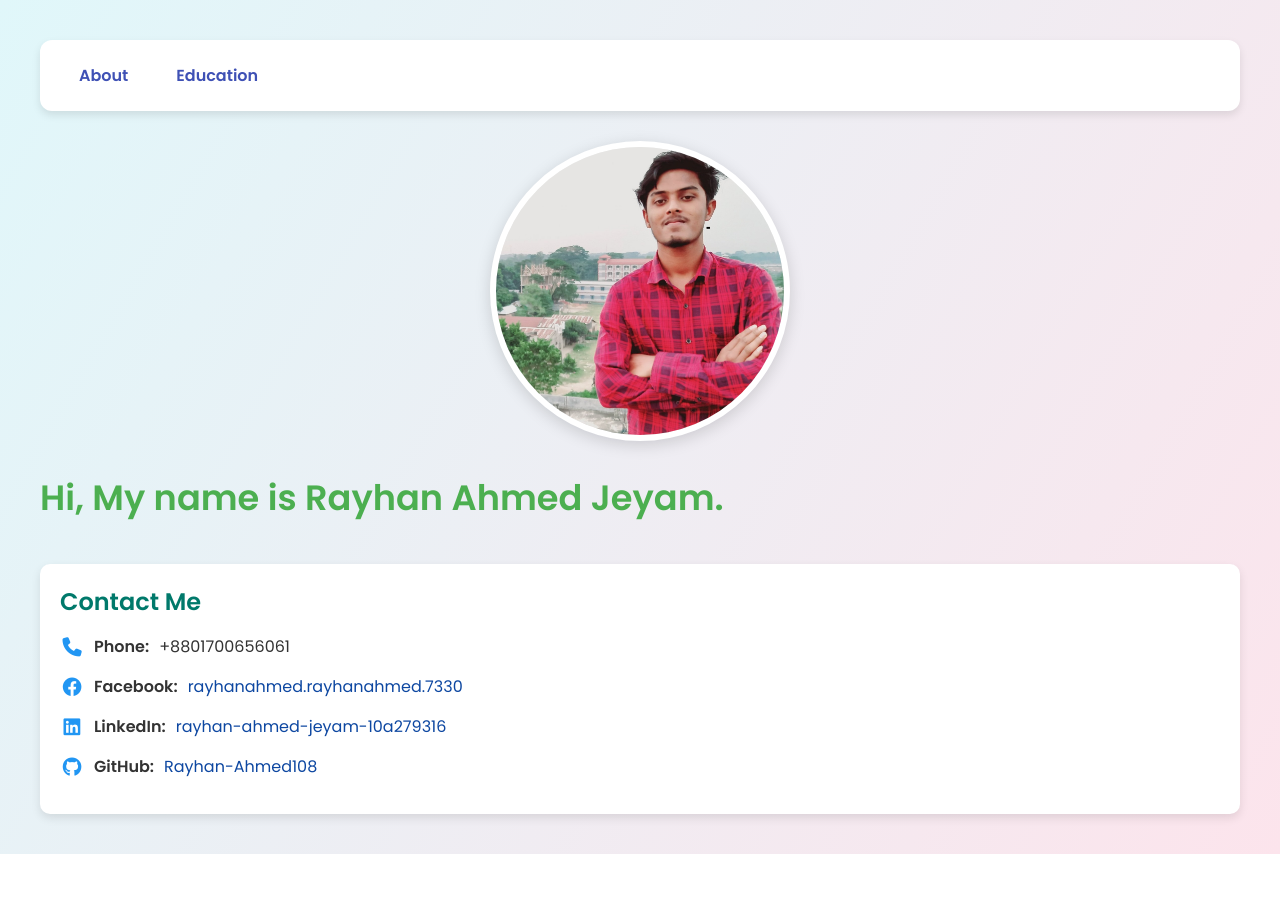
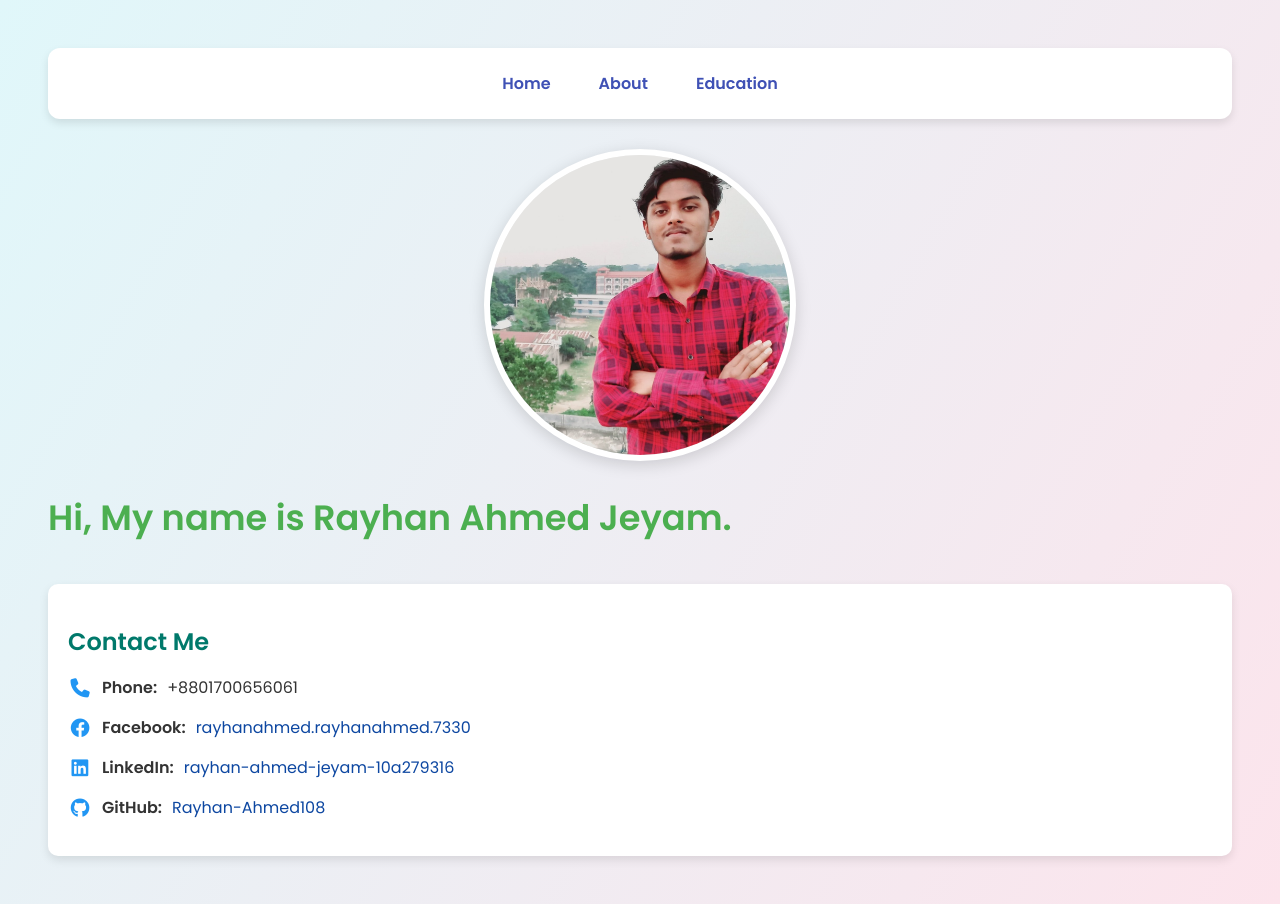
Before and after one commit to Rayhan-Ahmed108/Rayhan-Ahmed108.github.io, a plain HTML site: page index.html in a window 1280 px wide. Before the commit the page ends 854 px from the top, so only its background shows below. Drawn offline with Linux system fonts and the light colour scheme; a small style sheet from the web is missing.

Commit message:
New comment

```diff
--- a/index.html
+++ b/index.html
@@ -6,10 +6,7 @@
   <meta name="description" content="Personal introduction and fun fact">
   <meta name="viewport" content="width=device-width, initial-scale=1.0">
 
-  <!-- Google Fonts -->
   <link href="https://fonts.googleapis.com/css2?family=Poppins:wght@400;600&display=swap" rel="stylesheet">
-
-  <!-- Font Awesome CDN for icons -->
   <link
     rel="stylesheet"
     href="https://cdnjs.cloudflare.com/ajax/libs/font-awesome/6.4.0/css/all.min.css"
@@ -17,119 +14,13 @@
     crossorigin="anonymous"
     referrerpolicy="no-referrer"
   />
-
-  <style>
-    * {
-      margin: 0;
-      padding: 0;
-      box-sizing: border-box;
-    }
-
-    body {
-      background: linear-gradient(120deg, #e0f7fa, #fce4ec);
-      font-family: 'Poppins', sans-serif;
-      padding: 40px;
-      color: #333;
-    }
-
-    nav {
-      background-color: #fff;
-      padding: 15px 25px;
-      border-radius: 12px;
-      box-shadow: 0 4px 8px rgba(0,0,0,0.1);
-      display: flex;
-      justify-content: flex-start;
-      gap: 20px;
-      margin-bottom: 30px;
-    }
-
-    nav a {
-      text-decoration: none;
-      color: #3f51b5;
-      font-weight: 600;
-      padding: 8px 14px;
-      transition: 0.3s;
-      border-radius: 8px;
-    }
-
-    nav a:hover {
-      background-color: #3f51b5;
-      color: white;
-      box-shadow: 0 2px 6px rgba(0,0,0,0.2);
-    }
-
-    h1 {
-      color: #4caf50;
-      font-size: 2.2rem;
-      margin-bottom: 20px;
-    }
-
-    .image-center {
-      display: flex;
-      justify-content: center;
-      align-items: center;
-      margin-bottom: 30px;
-    }
-
-    .profile-img {
-      width: 300px;
-      height: 300px;
-      object-fit: cover;
-      border-radius: 50%;
-      box-shadow: 0 4px 16px rgba(0,0,0,0.15);
-      border: 6px solid #fff;
-      background: #eee;
-    }
-
-    .contact-section {
-      background-color: #ffffff;
-      padding: 20px;
-      border-radius: 10px;
-      margin-top: 40px;
-      box-shadow: 0 4px 10px rgba(0,0,0,0.1);
-    }
-
-    .contact-section h2 {
-      color: #00796b;
-      margin-bottom: 15px;
-    }
-
-    .contact-section ul {
-      list-style-type: none;
-      padding-left: 0;
-      font-size: 1rem;
-    }
-
-    .contact-section li {
-      margin-bottom: 15px;
-      display: flex;
-      align-items: center;
-      gap: 10px;
-      font-weight: 500;
-    }
-
-    .contact-section a {
-      color: #0d47a1;
-      text-decoration: none;
-    }
-
-    .contact-section a:hover {
-      text-decoration: underline;
-    }
-
-    /* Icon color */
-    .contact-section li i {
-      color: #2196f3;
-      font-size: 1.2rem;
-      min-width: 24px;
-      text-align: center;
-    }
-  </style>
+<link rel="stylesheet" href="style/main.css">
 
 </head>
 
 <body>
-  <nav>
+    <nav>
+    <a href="index.html">Home</a>
     <a href="about.html">About</a>
     <a href="Educational_qualification.html">Education</a>
   </nav>
--- /dev/null
+++ b/style/main.css
@@ -0,0 +1,99 @@
+
+    body {
+      background: linear-gradient(120deg, #e0f7fa, #fce4ec);
+      font-family: 'Poppins', sans-serif;
+      padding: 40px;
+      color: #333;
+    }
+
+    nav {
+      background-color: #fff;
+      padding: 15px 25px;
+      border-radius: 12px;
+      box-shadow: 0 4px 8px rgba(0,0,0,0.1);
+      display: flex;
+      justify-content: center;
+      gap: 20px;
+      margin-bottom: 30px;
+    }
+
+    nav a {
+      text-decoration: none;
+      color: #3f51b5;
+      font-weight: 600;
+      padding: 8px 14px;
+      transition: 0.3s;
+      border-radius: 8px;
+    }
+
+    nav a:hover {
+      background-color: #3f51b5;
+      color: white;
+      box-shadow: 0 2px 6px rgba(0,0,0,0.2);
+    }
+
+    h1 {
+      color: #4caf50;
+      font-size: 2.2rem;
+      margin-bottom: 20px;
+    }
+
+    .image-center {
+      display: flex;
+      justify-content: center;
+      align-items: center;
+      margin-bottom: 30px;
+    }
+
+    .profile-img {
+      width: 300px;
+      height: 300px;
+      object-fit: cover;
+      border-radius: 50%;
+      box-shadow: 0 4px 16px rgba(0,0,0,0.15);
+      border: 6px solid #fff;
+      background: #eee;
+    }
+
+    .contact-section {
+      background-color: #ffffff;
+      padding: 20px;
+      border-radius: 10px;
+      margin-top: 40px;
+      box-shadow: 0 4px 10px rgba(0,0,0,0.1);
+    }
+
+    .contact-section h2 {
+      color: #00796b;
+      margin-bottom: 15px;
+    }
+
+    .contact-section ul {
+      list-style-type: none;
+      padding-left: 0;
+      font-size: 1rem;
+    }
+
+    .contact-section li {
+      margin-bottom: 15px;
+      display: flex;
+      align-items: center;
+      gap: 10px;
+      font-weight: 500;
+    }
+
+    .contact-section a {
+      color: #0d47a1;
+      text-decoration: none;
+    }
+
+    .contact-section a:hover {
+      text-decoration: underline;
+    }
+
+    .contact-section li i {
+      color: #2196f3;
+      font-size: 1.2rem;
+      min-width: 24px;
+      text-align: center;
+    }
```
Also changed, not shown: Educational_qualification.html (+6 -31 lines), about.html (+6 -30 lines), normal.html (deleted).
